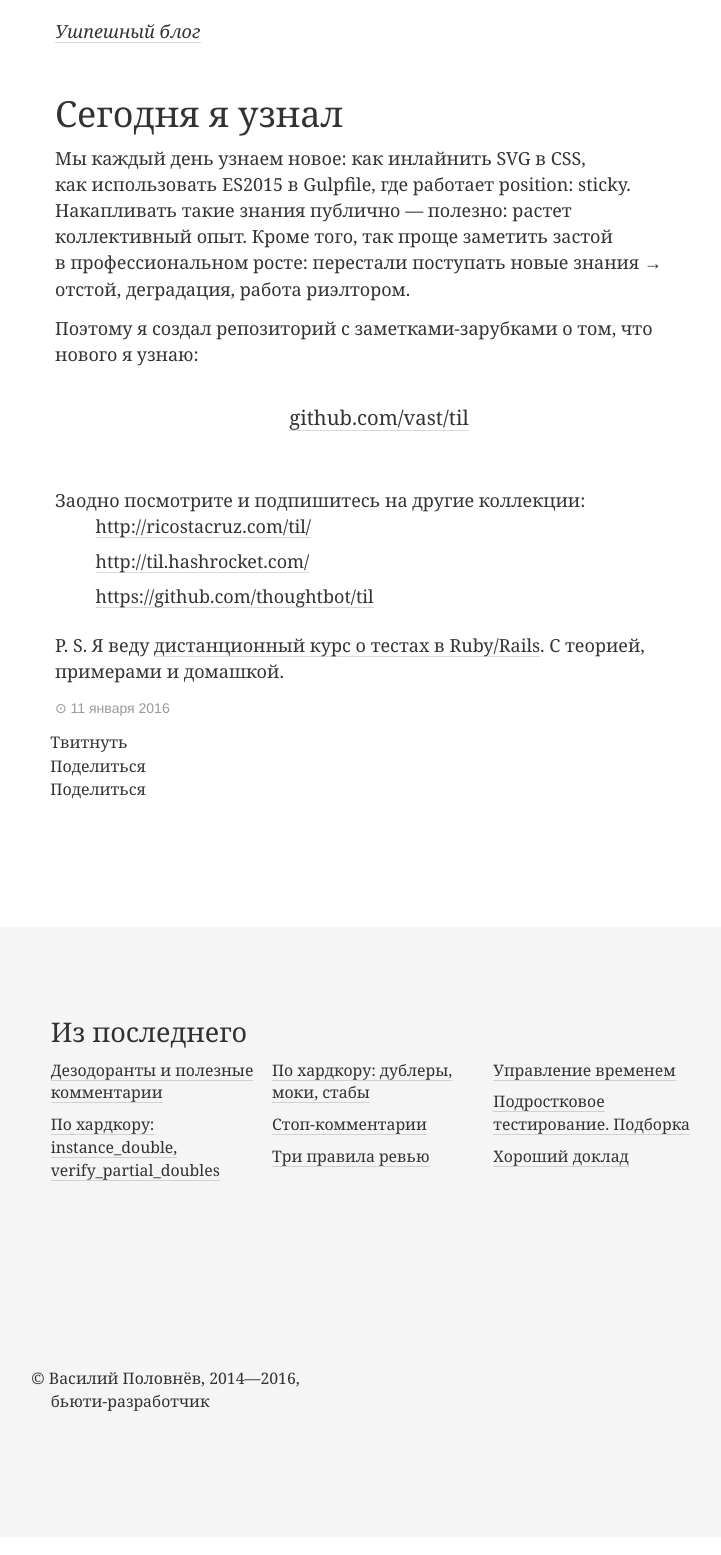
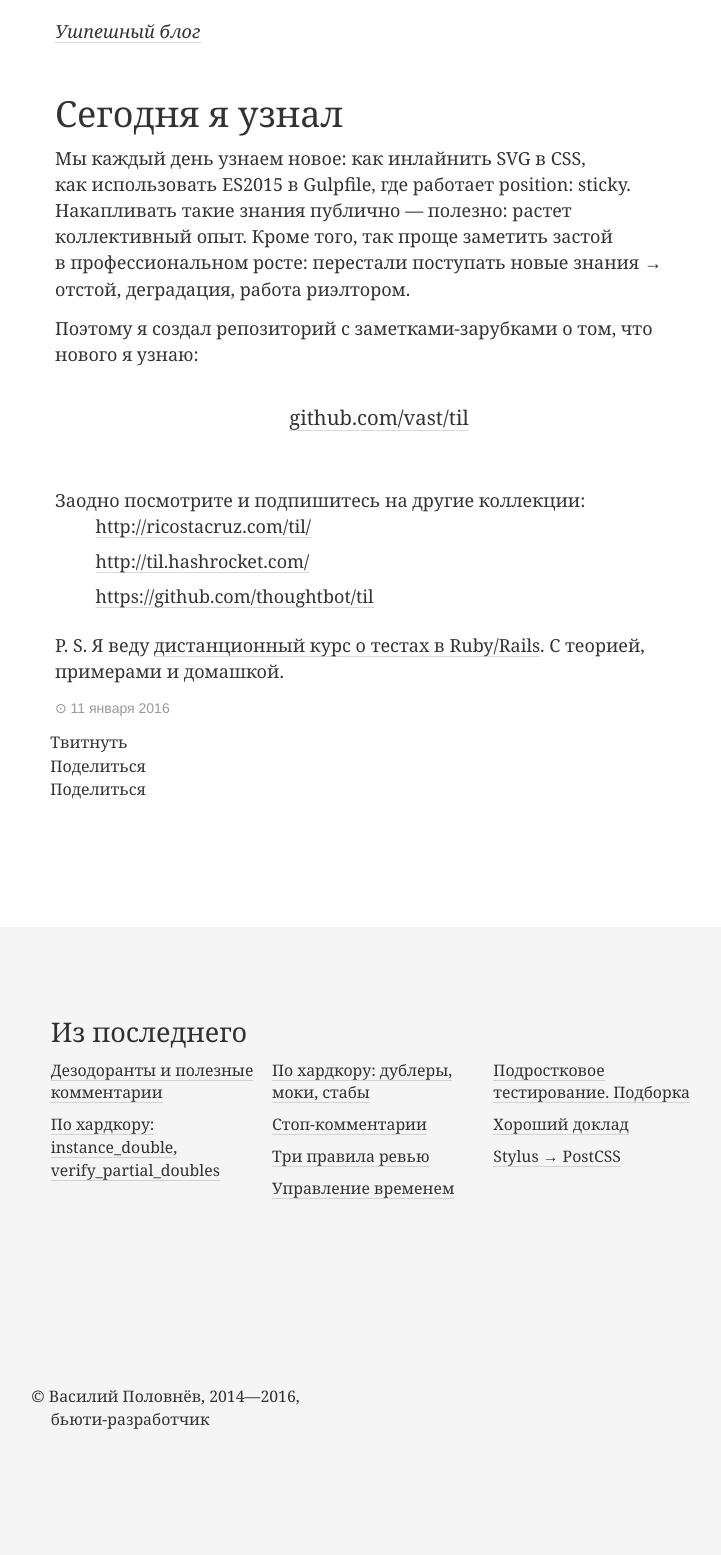
Before and after one commit to vast/vast.github.io, a Jekyll site: the page built from _posts/2016-01-11-til.md, in a window 1280 px wide. Shown: the whole page, without its empty margins (17-738 px from the left). Built offline with Jekyll 4.4.1, drawn with Linux system fonts in a browser that asks for light colours; a style sheet for code colours, icons or effects is not loaded.

Commit message:
fix related posts

```diff
--- a/_layouts/default.html
+++ b/_layouts/default.html
@@ -109,7 +109,7 @@
       <aside class="related">
         <h2>Из последнего</h2>
         <ul class="related-posts">
-          {% for post in site.posts limit:9 %}
+          {% for post in site.posts limit:10 %}
             {% if post.url != page.url %}
               <li><a href="{{ post.url }}">{{ post.title }}</a></li>
             {% endif %}
--- a/_sass/modules/_posts.scss
+++ b/_sass/modules/_posts.scss
@@ -71,7 +71,7 @@
     width: 100%;
   }
 
-  li:nth-child(n+9) {
+  li:nth-child(n+10) {
     display: none;
   }
 }
```
